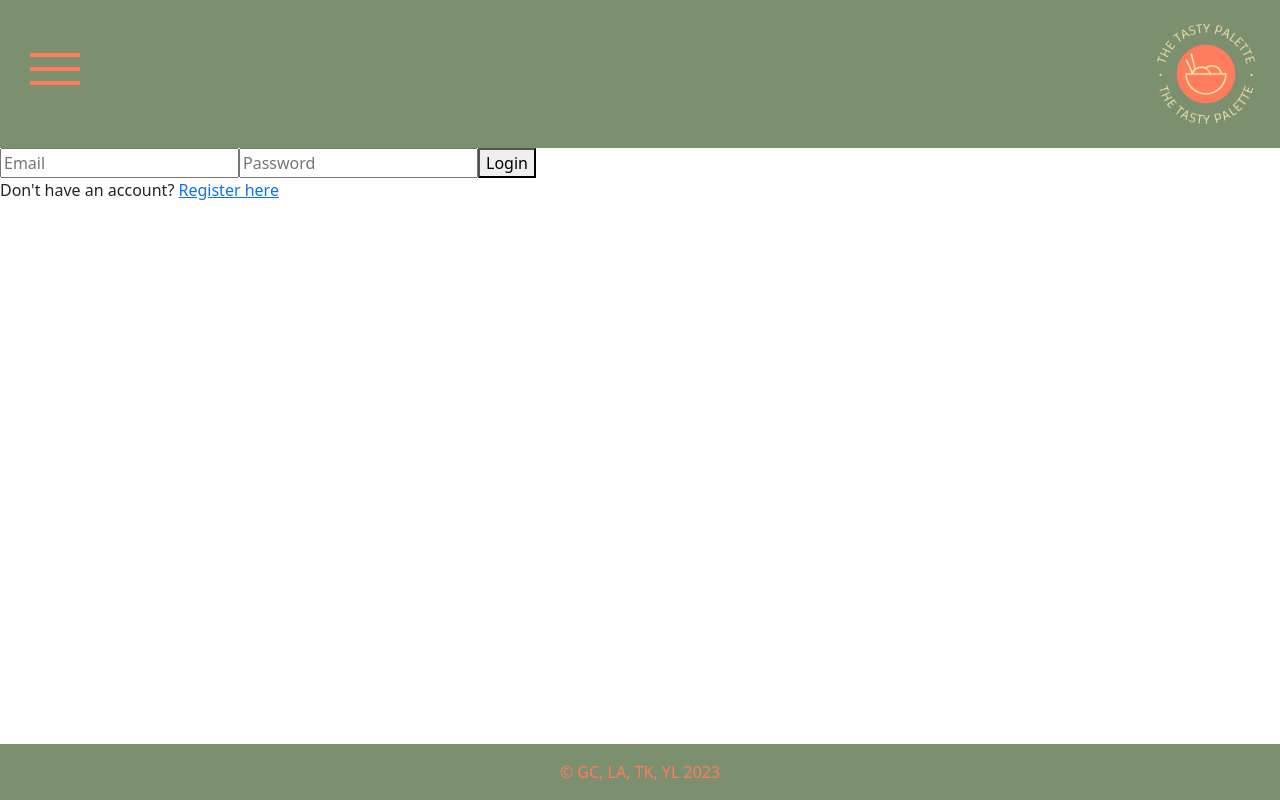
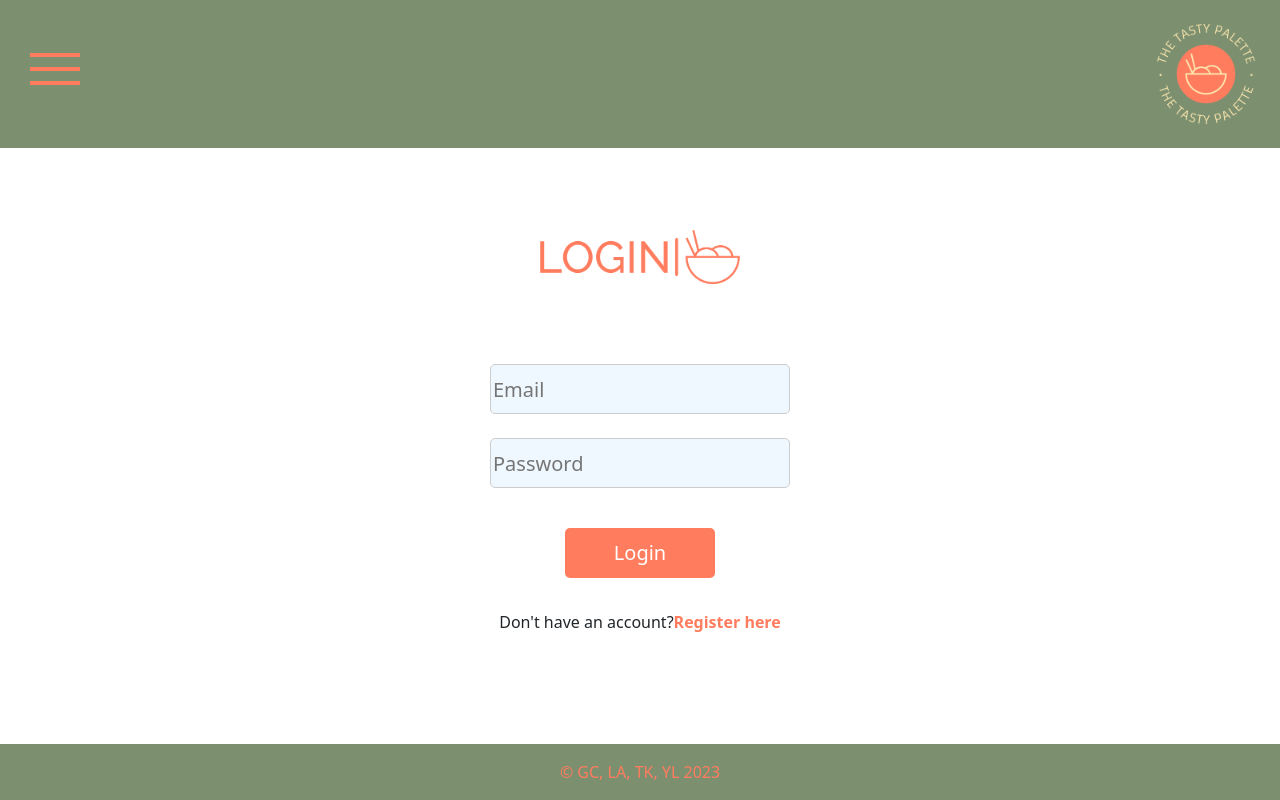
Before and after one commit to yingjod/The-Tasty-Palette, a React (Vite) app in the folder client/: page /login in a window 1280 px wide. Built offline with nearby package versions, Linux system fonts and the light colour scheme.

Commit message:
"Updated login formatting"

```diff
--- a/client/src/components/Login.jsx
+++ b/client/src/components/Login.jsx
@@ -1,6 +1,7 @@
 import { useEffect } from 'react'
 import { Form, useActionData, useNavigate, Link } from 'react-router-dom'
 import { setToken } from '../utilities/helpers/common'
+import textlogin from '../images/text-login.png'
 
 export default function Login(){
   const res = useActionData()
@@ -9,19 +10,21 @@ export default function Login(){
   useEffect(() => {
     if (res?.status === 202){
       setToken(res.data.token)
-      navigate('/bread')
+      navigate('/recipes')
     }
   }, [res, navigate])
 
   return (
     <>
       <Form className='form' method="POST">
-        <input type="email" name="email" placeholder='Email' />
-        <input type="password" name="password" placeholder="Password" />
-        <button className='submit-btn' type="submit">Login</button>
+        <img src={textlogin} className="textlogin"></img>
+        <input type="email" name="email" placeholder='Email' /><br />
+        <input type="password" name="password" placeholder="Password" /><br />
+        <button className='registerbtn' type="submit">Login</button>
         {res && <p className='danger'>{res.data.message}</p>}
       </Form>
       <p>Don't have an account? <Link to="/register"><span className='register-link'> Register here</span></Link></p>
+      {res && <p className='danger'>{res.data.message}</p>}
     </>
   )
 }
--- a/client/src/components/Register.jsx
+++ b/client/src/components/Register.jsx
@@ -1,5 +1,5 @@
 import { useEffect } from "react";
-import { Form, useActionData, useNavigate } from "react-router-dom";
+import { Form, useActionData, useNavigate, Link } from "react-router-dom";
 import textregister from '../images/text-register.png'
 
 export default function Register() {
@@ -26,6 +26,7 @@ export default function Register() {
         <input className="registerpass" type="password" name="password" placeholder='Password' /><br />
         <input className="registerpasscon" type="password" name="passwordConfirmation" placeholder='Confirm password' /><br /><br />
         <button className="registerbtn" type="submit">Register</button><br /><br />
+        <p>Already have an account? <Link to="/login"><span className='register-link'> Login</span></Link></p>
         {res && <p className="danger">{res.data.message}</p>}
       </Form>
     </>
--- a/client/src/styles/components/Home.scss
+++ b/client/src/styles/components/Home.scss
@@ -15,12 +15,11 @@
 
 .info {
 
-  h5 {color: white;
+  h5, h6 {color: white;
   font-weight: bold;
   font-size: 25px;}
 
-  h6{color: rgb(200, 185, 185);
-    font-weight: bold;
+  h6 {
     font-size: 20px;
   }
 }
@@ -35,5 +34,4 @@
   align-items: center;
   justify-content: center;
   margin-top: 50px;
-
 }
--- a/client/src/styles/components/Register.scss
+++ b/client/src/styles/components/Register.scss
@@ -22,6 +22,7 @@
 .textregister{
   width: 30%;
   margin-bottom: 80px;
+  margin-top: 80px;
 }
 
 .registerbtn{
--- a/client/src/styles/global/forms.scss
+++ b/client/src/styles/global/forms.scss
@@ -1,32 +1,41 @@
 .form {
   display: flex;
   flex-direction: column;
+  align-items: center;
   width: 400px;
   max-width: 100%;
   margin: 2rem auto;
+
   input, textarea {
-    width:100%;
-    border: none;
-    border-bottom: 1px solid red;
-    padding: 10px 0;
-    background-color: transparent;
-    color: #FF7C5E;
-    outline: none !important;
+    @extend .form-input;
   }
+
   button {
     margin-top: 1rem;
   }
 }
 
-.submit-btn {
+.danger{
+  color: red;
+  width: 50%;
+}
+
+.registerbtn{
   background-color: #FF7C5E;
-  color: #FEE8B0;
-  border: 1px solid #FF7C5E;
-  &:hover{
-    background-color: transparent;
-    color: #FF7C5E;
-    border: 1px solid #FF7C5E;
-  }
+  border-radius: 5px;
+  height: 50px;
+  width: 150px;
+  font-size: 20px;
+  color: white;
+  border:none;
+}
+
+.registerbtn:hover {
+  background-color: darkblue; /* Change color on hover */
+}
+
+.registerbtn:active {
+  transform: translate(1px, 1px); /* Move button 2px down on click */
 }
 
 p {
@@ -44,3 +53,10 @@ p {
     text-decoration: none;
   }
 }
+
+.textlogin {
+  width: 50%;
+  margin-bottom: 80px;
+  margin-top: 50px;
+  align-items: center;
+}
--- a/client/src/styles/main.scss
+++ b/client/src/styles/main.scss
@@ -4,4 +4,5 @@
 @import './components/Home.scss';
 
 @import './components/RecipeIndex.scss';
-@import './components/Register.scss'
+@import './components/Register.scss';
+@import './global/forms.scss';
--- a/client/src/utilities/actions/auth.js
+++ b/client/src/utilities/actions/auth.js
@@ -9,7 +9,12 @@ export async function registerUser(request) {
 
 }
 
-
+export async function loginUser(request){
+  const data = await formToObj(request)
+  return await axios.post('/api/login', data, {
+    validateStatus: () => true
+  })
+}
 
 async function formToObj(request) {
   const formData = await request.formData()
```
Also changed, not shown: client/src/images/text-login.png.
